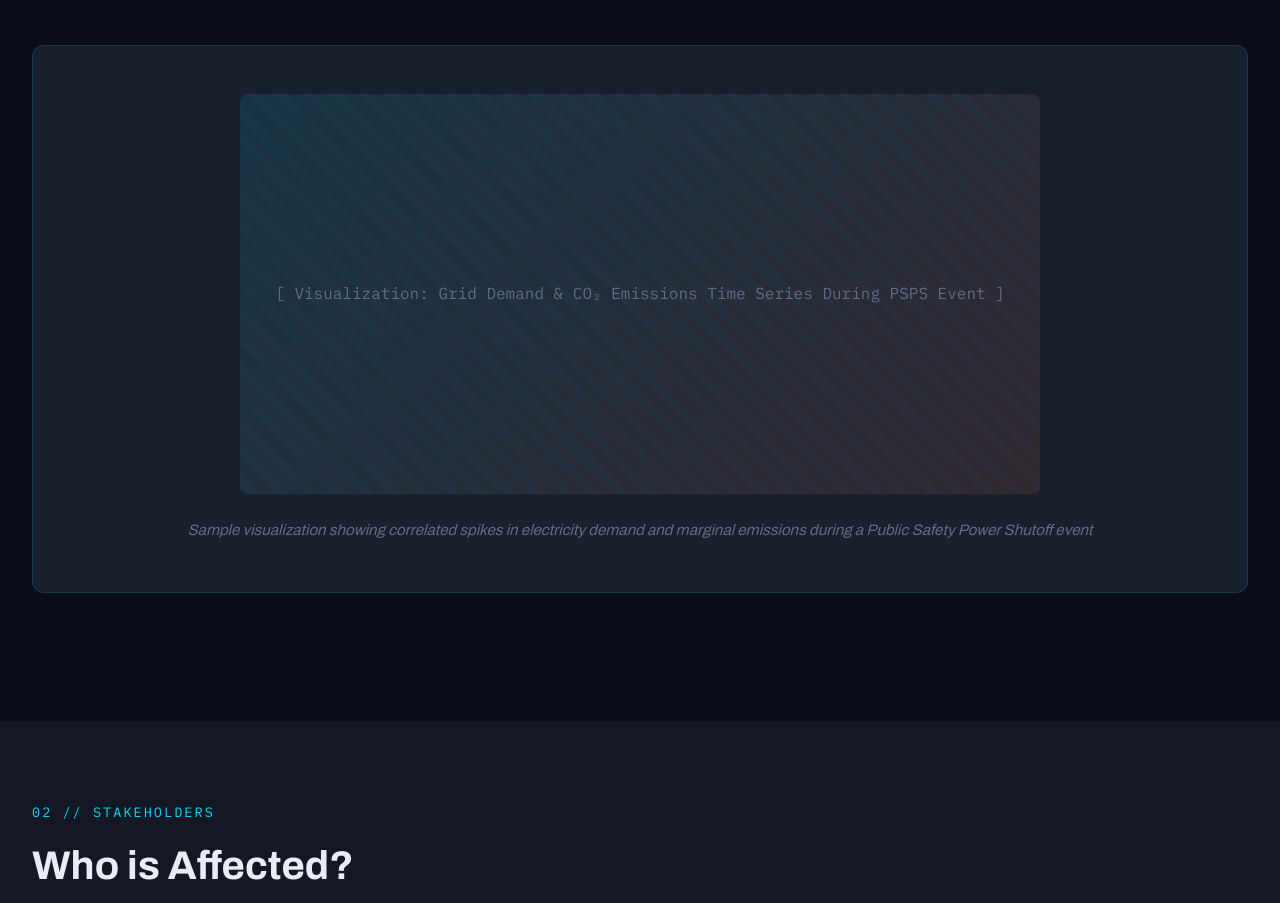
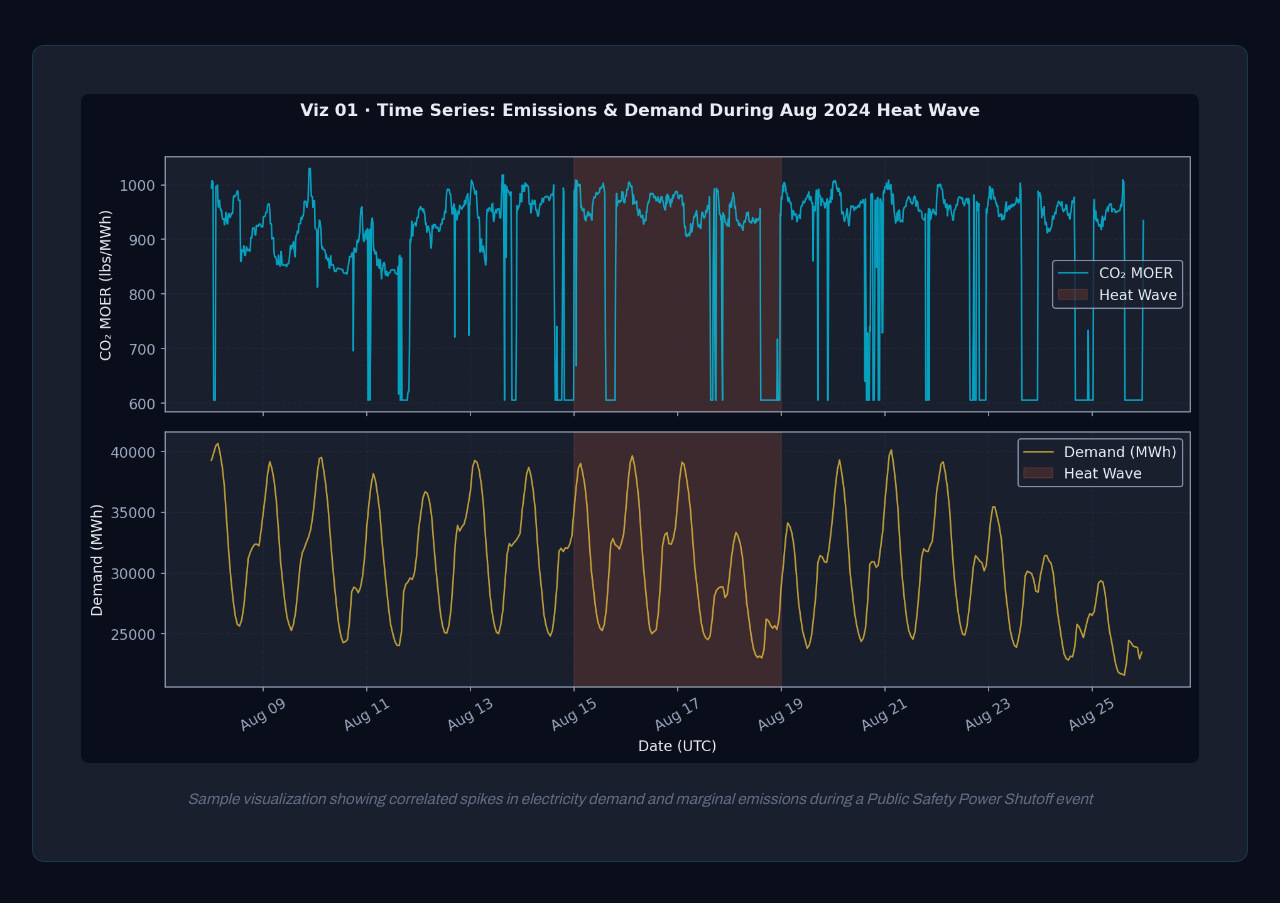
Before and after one commit to aazodpe/aazodpe.github.io, a plain HTML site: page index.html in a window 1280 px wide. Shown: the part 2472-3375 px from the top of the page. Drawn offline with Linux system fonts and the light colour scheme.

Commit message:
Added visualization

```diff
--- a/index.html
+++ b/index.html
@@ -681,9 +681,7 @@
             </div>
 
             <div class="visual-box">
-                <div class="visual-placeholder">
-                    <span style="position: relative; z-index: 1;">[ Visualization: Grid Demand & CO₂ Emissions Time Series During PSPS Event ]</span>
-                </div>
+                <img src="figures/viz01_timeseries.png" alt="Time Series: Emissions & Demand During Aug 2024 Heat Wave" style="width: 100%; border-radius: 8px; display: block;" />
                 <p class="visual-caption">
                     Sample visualization showing correlated spikes in electricity demand and marginal emissions during a Public Safety Power Shutoff event
                 </p>
```
